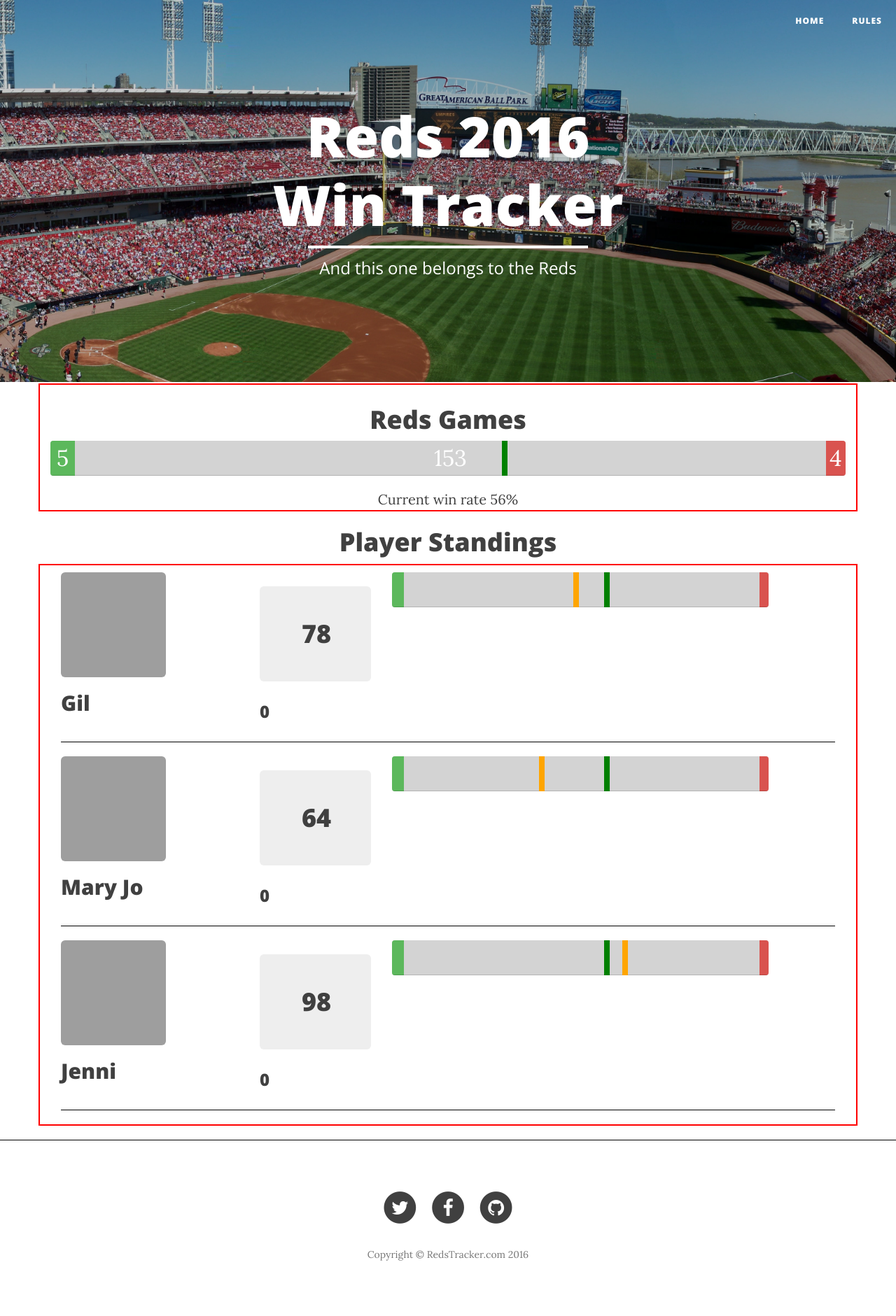
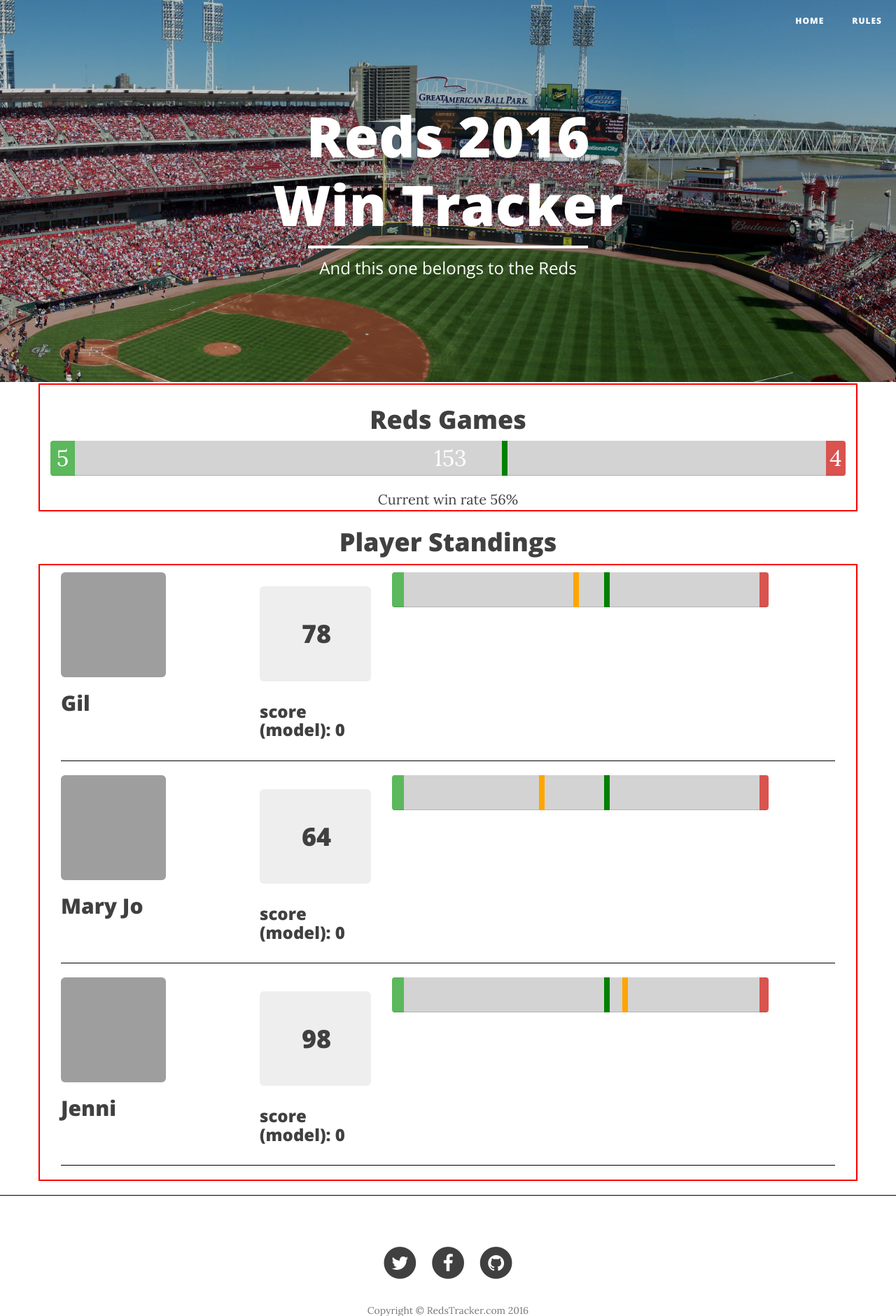
Before and after one commit to MichaelStadtmiller/Reds, a Django app: page / in a window 1280 px wide. Shown: the top 1881 px of the page at 70% size. Before the commit the page ends 1802 px from the top, so only its background shows below. Run offline with Django 3.2, Linux system fonts and the light colour scheme; data comes from the database, SQL or seed files in the repository; some libraries are stand-ins or nearby versions; grey boxes are pictures that could not be loaded.

Commit message:
cleanup??

```diff
--- a/stats/templates/stats/index.html
+++ b/stats/templates/stats/index.html
@@ -37,10 +37,9 @@
                 {% for data in reds_data.data %}
                 <div class="col-md-2">
                     <h1 class="jumbotron">{{ Playa.Guess }}</h1>
-                    <h3>{{ Playa.score }}</h3>
+                    <h3>score (model): {{ Playa.score }}</h3>
                 </div>
                 <div class="col-md-6">
-
                         <div class="progress progress-bar-height">
                             <div class="progress-bar progress-bar-success" style="width: {{ data.perc_won }}%"></div>
                             <div class="progress-bar progress-bar-neutral" style="width: {{ data.perc_left}}%"></div>
--- a/stats/views.py
+++ b/stats/views.py
@@ -7,8 +7,8 @@ class MainView(TemplateView):
 
     def get_context_data(self, **kwargs):
         context = super(MainView, self).get_context_data(**kwargs)
-        context['all_players'] = self.get_all_players()
-        context['reds_data'] = self.get_reds_data()
+        context['all_players'] = self.get_all_players
+        context['reds_data'] = self.get_reds_data
         return context
 
     def get_all_players(self):
```
